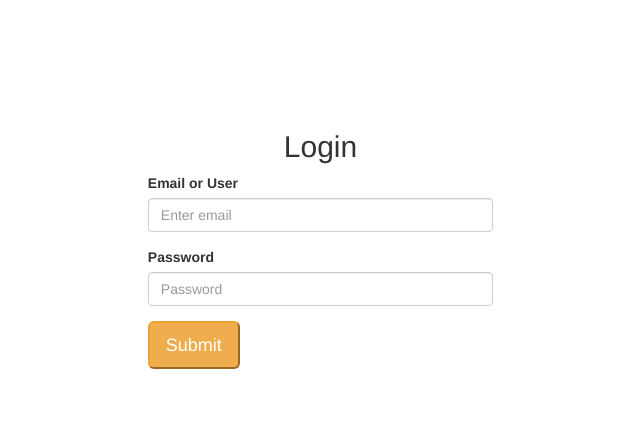
After one commit to FrancescoGradi/VendingMachine, a Django app: page /coffee/1/payment/login in a window 1280 px wide. The commit adds this page. Shown: the top 438 px of the page, without its empty margins (320-960 px from the left). Run offline with Django 3.2, Linux system fonts and the light colour scheme; some libraries are stand-ins or nearby versions.

Commit message:
Modifiche grafiche, aggiunte pagine di utilità e login funzionante al momento del pagamento.

```diff
--- a/coffee/static/coffee/css/custom.css
+++ b/coffee/static/coffee/css/custom.css
@@ -21,15 +21,37 @@ h1 {
     padding: 20px;
     color: black;
     margin-left: 45px;
+    margin-right: 45px;
 }
-
-
 
 .coffeeList {
     text-align: left;
     padding: 45px;
     margin-left: 45px;
     color: chocolate;
+}
+
+.nounderline {
+    text-decoration-color: white;
+    text-decoration: none !important;
+    text-line-through-color: white;
+    color: chocolate;
+}
+
+.container-fluid {
+    margin-top: 3em;
+    margin-left: 3em;
+    margin-right: 55%;
+    margin-bottom: 3em;
+}
+
+.list-group-item {
+    border-color: chocolate;
+    text-line-through-color: chocolate;
+}
+
+.badge-primary {
+    background-color: chocolate;
 }
 
 .navbar-brand{
@@ -40,3 +62,15 @@ h1 {
     background-size: 26px 23px;
     background-position: 0 12px;
 }
+
+.login-div {
+  background: #ffffff none repeat scroll 0 0;
+  border-radius: 2px;
+  margin: 10px auto 30px;
+  max-width: 38%;
+  padding: 50px 70px 70px 71px;
+}
+
+h2 {
+    text-align: center;
+}
--- /dev/null
+++ b/coffee/templates/coffee/login.html
@@ -0,0 +1,40 @@
+<!DOCTYPE html>
+<html lang="en">
+<head>
+    <meta charset="UTF-8">
+    <title>Login</title>
+
+
+    {% load static %}
+    <!-- Bootstrap Core CSS -->
+    <link href="{% static '/coffee/css/bootstrap.min.css' %}" rel="stylesheet" type="text/css">
+
+    <!-- Custom CSS: You can use this stylesheet to override any Bootstrap styles and/or apply your own styles -->
+    <link href="{% static '/coffee/css/custom.css' %}" rel="stylesheet">
+
+</head>
+
+<body>
+
+<div class="login-div">
+
+    <form action="{% url 'pay' coffeeType %}" method="post">
+        {% csrf_token %}
+        <h2>Login</h2>
+        <div class="form-group">
+        <label for="exampleInputEmail1">Email or User</label>
+        <input type="text" class="form-control" id="exampleInputEmail1" name="user" aria-describedby="emailHelp" placeholder="Enter email">
+        </div>
+
+        <div class="form-group">
+        <label for="exampleInputPassword1">Password</label>
+        <input type="password" class="form-control" id="exampleInputPassword1" name="password" placeholder="Password">
+        </div>
+
+        <button type="submit" class="btn-warning btn-lg">Submit</button>
+    </form>
+
+</div>
+
+</body>
+</html>
--- a/coffee/urls.py
+++ b/coffee/urls.py
@@ -4,7 +4,9 @@ from . import views
 urlpatterns = [
     path('', views.IndexView.as_view(), name='index'),
     path('<str:coffeeType>/payment/', views.payment, name='payment'),
+    path('<str:coffeeType>/payment/login', views.loginPage, name='loginPage'),
+    path('<str:coffeeType>/payment/pay/', views.pay, name='pay'),
+    path('<str:coffeeType>/payment/pay/error', views.errorPage, name='errorPage'),
     path('about/', views.about, name='about'),
     path('contact/', views.contact, name='contact'),
-    path('payment/pay/', views.pay, name='pay'),
 ]
--- a/coffee/views.py
+++ b/coffee/views.py
@@ -4,10 +4,11 @@ from django.shortcuts import get_object_or_404, render
 from django.urls import reverse
 from django.views import generic
 from django.db.models import Count
+from django.contrib.auth import authenticate, login
+from django.contrib import messages
 
 from .models import CoffeeCapsule
 
-# Semplice esempio
 '''
 class IndexView(generic.ListView):
     template_name = 'coffee/index.html'
@@ -35,22 +36,32 @@ def about(request):
 def contact(request):
     return render(request, 'coffee/contact.html')
 
-def pay(request):
-    # cancella un elemento del database
-    if request.method == 'POST':
-        coffee_type = request.POST.get('coffeeType')
-        print (coffee_type)
+def errorPage(request):
+    return render(request, 'coffee/error.html')
 
-        coffee_type_list = CoffeeCapsule.objects.filter(coffeeType=coffee_type)
-        coffee_type_list.order_by('additionDate')
+def loginPage(request, coffeeType):
+    return render(request, 'coffee/login.html', {'coffeeType': coffeeType})
 
-        if coffee_type_list[0].deleteOneCapsule():
+def pay(request, coffeeType):
+    username = request.POST.get('user')
+    password = request.POST.get('password')
+    user = authenticate(request, username=username, password=password)
+    if user is not None:
+        login(request, user)
+        if request.method == 'POST':
 
-            # TODO il codice per far funzionare i motori dovrebbe essere inserito qui
-            print("Crick Crick Crick")
+            coffee_type_list = CoffeeCapsule.objects.filter(coffeeType=coffeeType)
+            coffee_type_list.order_by('additionDate')
 
-            return HttpResponseRedirect(reverse('index'))
+            if coffee_type_list[0].deleteOneCapsule():
 
-        else:
-            print("Quantity error.")
-            return HttpResponseRedirect(reverse('index'))
+                # TODO il codice per far funzionare i motori dovrebbe essere inserito qui
+                print("Crick Crick Crick")
+
+                return HttpResponseRedirect(reverse('index'))
+
+            else:
+                print("Quantity error.")
+                return HttpResponseRedirect(reverse('errorPage'))
+    else:
+        return HttpResponseRedirect(reverse('errorPage'))
```
Also changed, not shown: coffee/templates/coffee/error.html (added, +11 -0 lines), coffee/templates/coffee/index.html (+8 -4 lines), coffee/templates/coffee/payment.html (+9 -9 lines), db.sqlite3.
